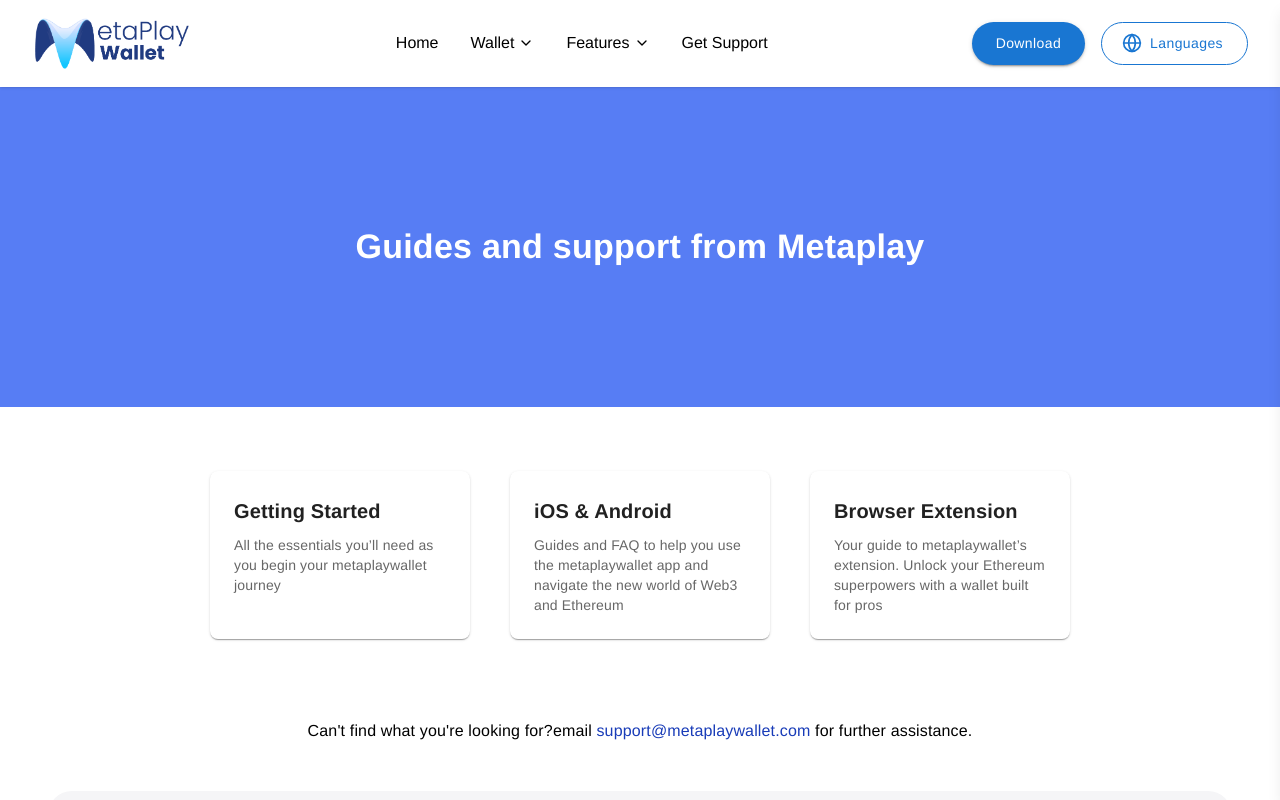
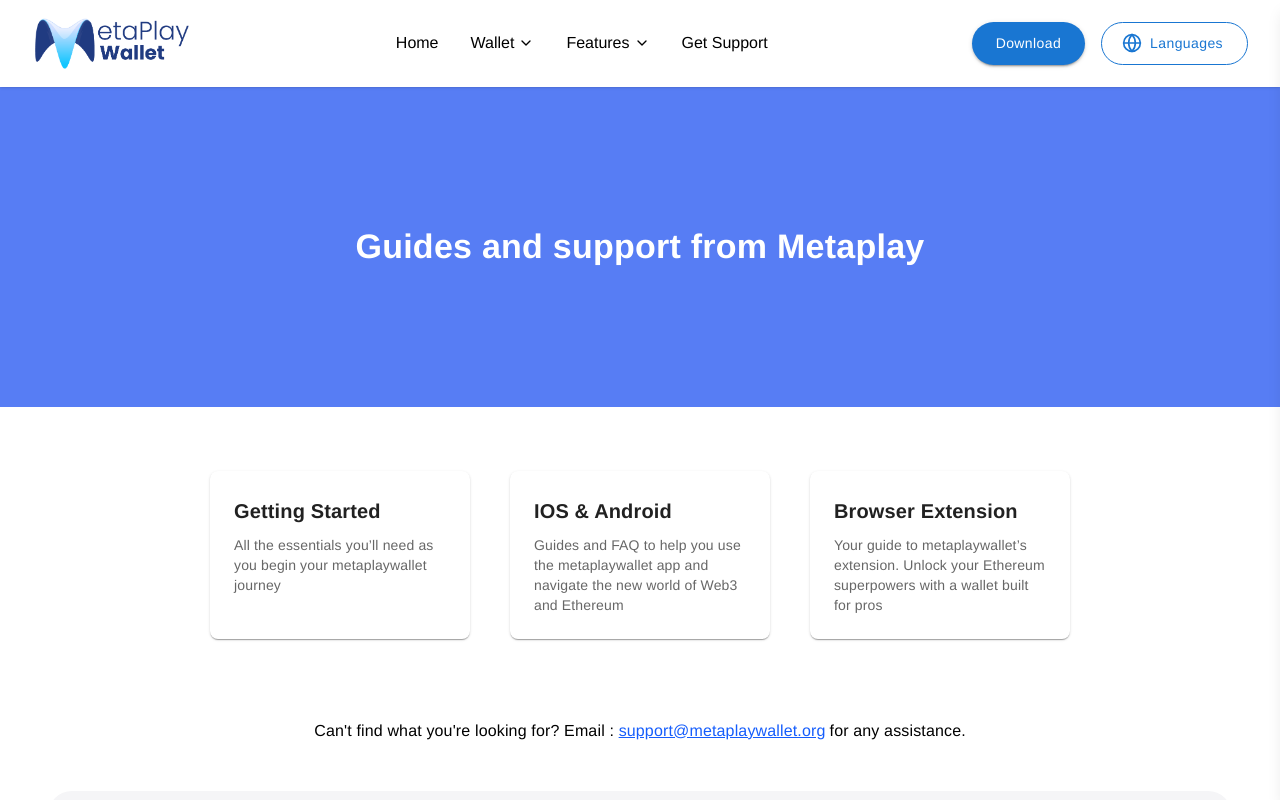
Before and after one commit to Aftab862/metaplayWallet, a React (Vite) app: page /support in a window 1280 px wide. Shown: the top 800 px of the page. Built offline with nearby package versions, Linux system fonts and the light colour scheme.

Commit message:
email change in whole website metaplay

```diff
--- a/src/sections/CookieNotice.jsx
+++ b/src/sections/CookieNotice.jsx
@@ -75,7 +75,7 @@
 
                     <p>
                         If you have questions or concerns about this Cookie Notice, please contact:
-                        <br />Email: <a href="mailto:support@metaplaywallet.com" className="text-blue-600 underline">support@metaplaywallet.com</a>
+                        <br />Email: <a href="mailto:support@metaplaywallet.org" className="text-blue-600 underline">support@metaplaywallet.org</a>
                     </p>
                 </div>
             </div>
--- a/src/sections/PrivacyPolicy.jsx
+++ b/src/sections/PrivacyPolicy.jsx
@@ -191,7 +191,7 @@
                     </p>
                     <p>
                         For questions or concerns related to this Privacy Policy, contact us at:
-                        <br /> Email: <a href="mailto:support@metaplaywallet.com" className="text-blue-600 underline">support@metaplaywallet.com</a>
+                        <br /> Email: <a href="mailto:support@metaplaywallet.org" className="text-blue-600 underline">support@metaplaywallet.org</a>
                     </p>
                 </div>
             </div>
--- a/src/sections/Support.jsx
+++ b/src/sections/Support.jsx
@@ -8,7 +8,7 @@
             description: 'All the essentials you’ll need as you begin your metaplaywallet journey',
         },
         {
-            title: 'iOS & Android',
+            title: 'IOS & Android',
             description: 'Guides and FAQ to help you use the metaplaywallet app and navigate the new world of Web3 and Ethereum',
         },
         {
@@ -75,11 +75,8 @@
 
                 <Typography textAlign="center" mt={5}>
                     Can't find what you're looking for?
-
-                    {/* Send us a message,tweet at us <span className='text-blue-800'>support@metaplaywallet.com</span>,
-                    <br />  or  */}
-
-                    email <span className='text-blue-800'>support@metaplaywallet.com</span> for further assistance.
+                    Email : <a href="mailto:support@metaplaywallet.org" className="text-blue-600 underline me-1">support@metaplaywallet.org</a>
+                    for any assistance.
                 </Typography>
             </Box>
         </Box>
--- a/src/sections/TermsOfServices.jsx
+++ b/src/sections/TermsOfServices.jsx
@@ -143,7 +143,7 @@
                     <p>
                         For any questions or concerns:
                         <br />
-                        Email: <a href="mailto:support@metaplaywallet.com" className="text-blue-600 underline">support@metaplaywallet.com</a>
+                        Email: <a href="mailto:support@metaplaywallet.org" className="text-blue-600 underline">support@metaplaywallet.org</a>
                     </p>
                 </div>
             </div>
```
